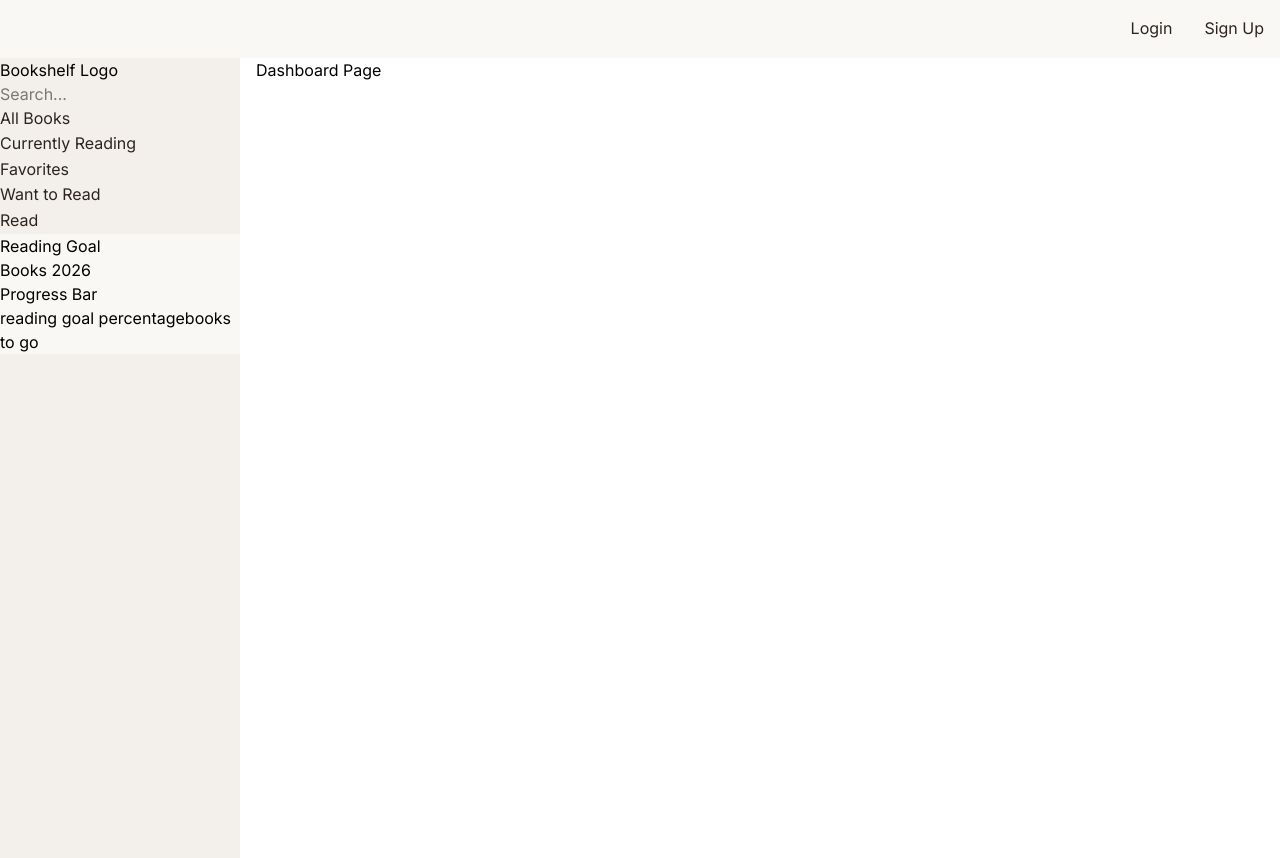
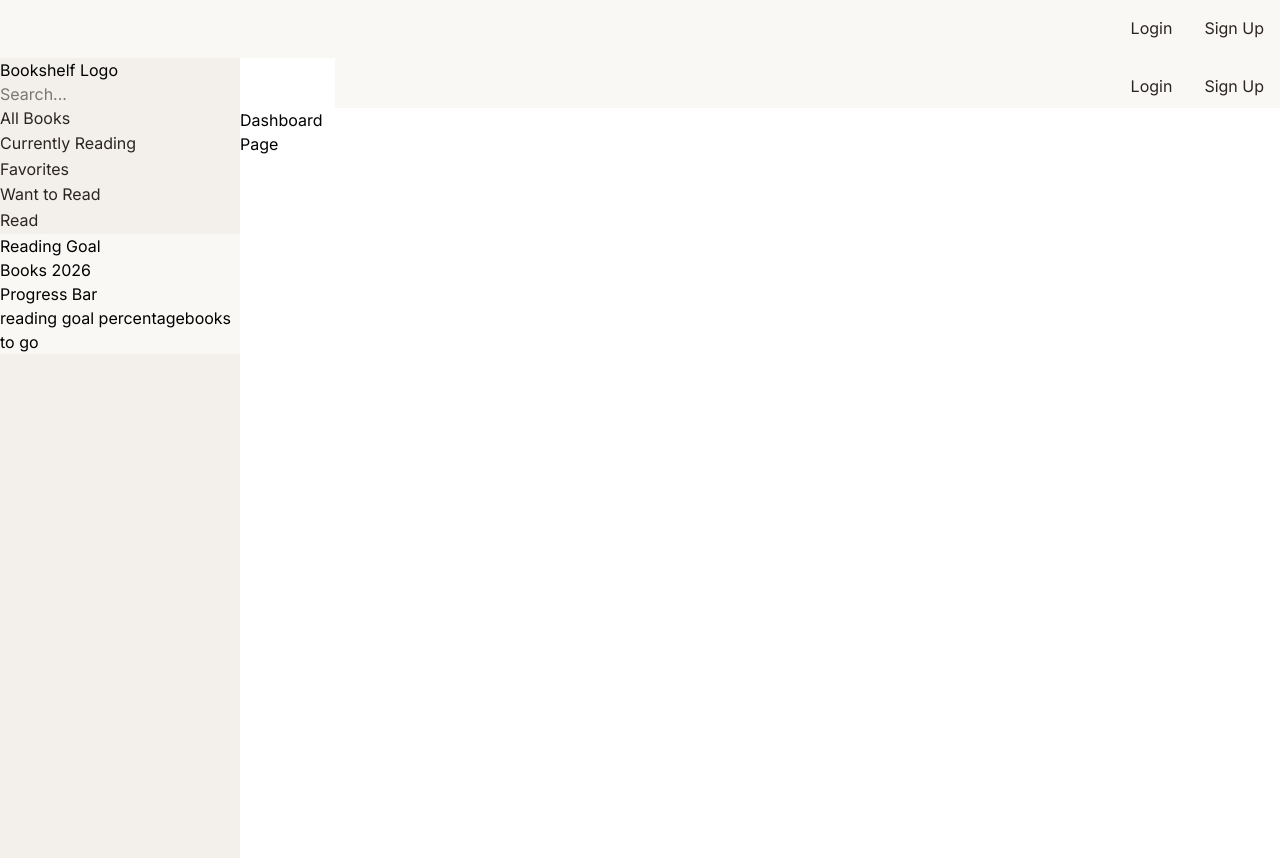
Before and after one commit to diegotorres9/reading-list, a Next.js app: page /dashboard in a window 1280 px wide. Built offline with nearby package versions, Linux system fonts and the light colour scheme.

Commit message:
tailwind classes and importing header component

```diff
--- a/app/dashboard/layout.tsx
+++ b/app/dashboard/layout.tsx
@@ -1,13 +1,13 @@
 "use client";
 import Navbar from "../../components/Navbar";
+import Header from "../../components/Header";
 
 export default function DashboardLayout({ children }: { children: React.ReactNode }) {
     return (
-        <div className="flex h-screen flex-col md:flex-row md:overflow-hidden">
-            <div className="w-full flex-none md:w-64">
-                <Navbar />
-            </div>
-            {children}
+        <div className="grid grid-cols-[15rem_repeat(11,_1fr)] grid-rows-[50px_repeat(5,_1fr)] h-screen">
+            <Navbar />
+            <Header />
+            <main>{children}</main>
         </div>
     );
 }
```
